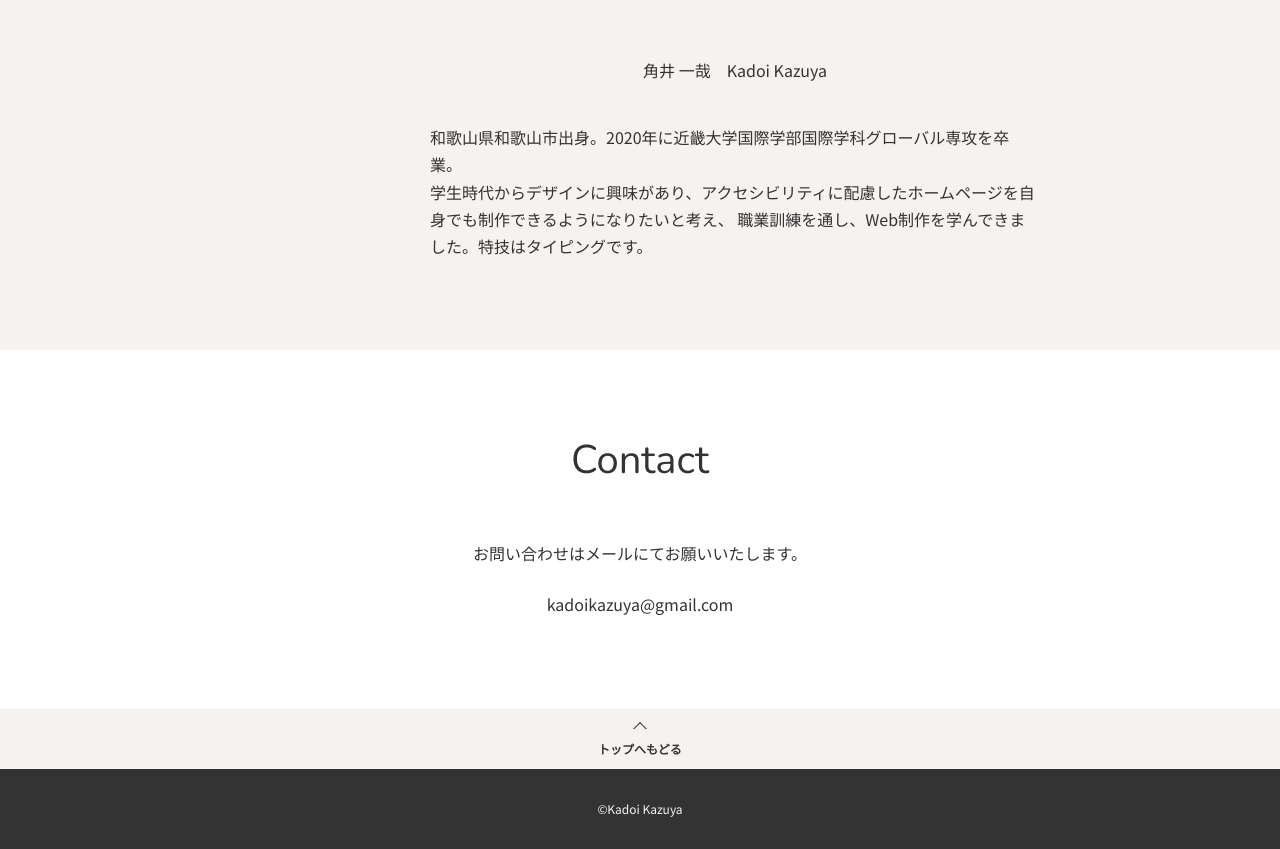
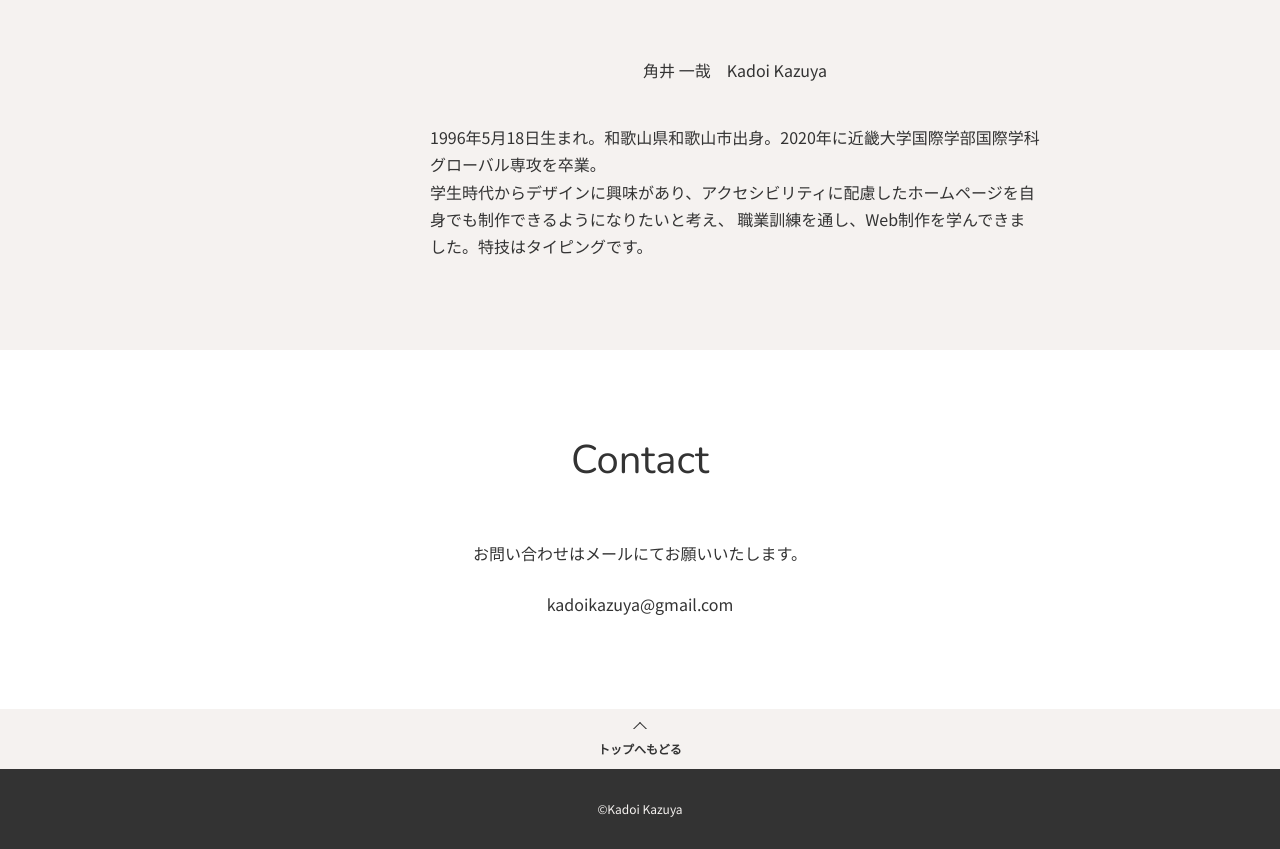
Before and after one commit to kadoi0/urban-octo-disco, a plain HTML site: page index.html in a window 1280 px wide. Shown: the part 3014-3863 px from the top of the page. Drawn offline with nearby package versions, Linux system fonts and the light colour scheme; some packages are replaced by stand-ins of ours.

Commit message:
Update index.html

```diff
--- a/index.html
+++ b/index.html
@@ -172,7 +172,7 @@
                         <div class="profile-body">
                             <h2 class="profile-name">角井 一哉　Kadoi Kazuya</h2>
                             <p>
-                                和歌山県和歌山市出身。2020年に近畿大学国際学部国際学科グローバル専攻を卒業。
+                                1996年5月18日生まれ。和歌山県和歌山市出身。2020年に近畿大学国際学部国際学科グローバル専攻を卒業。
                             </p>
                             <p>
                                 学生時代からデザインに興味があり、アクセシビリティに配慮したホームページを自身でも制作できるようになりたいと考え、
```
